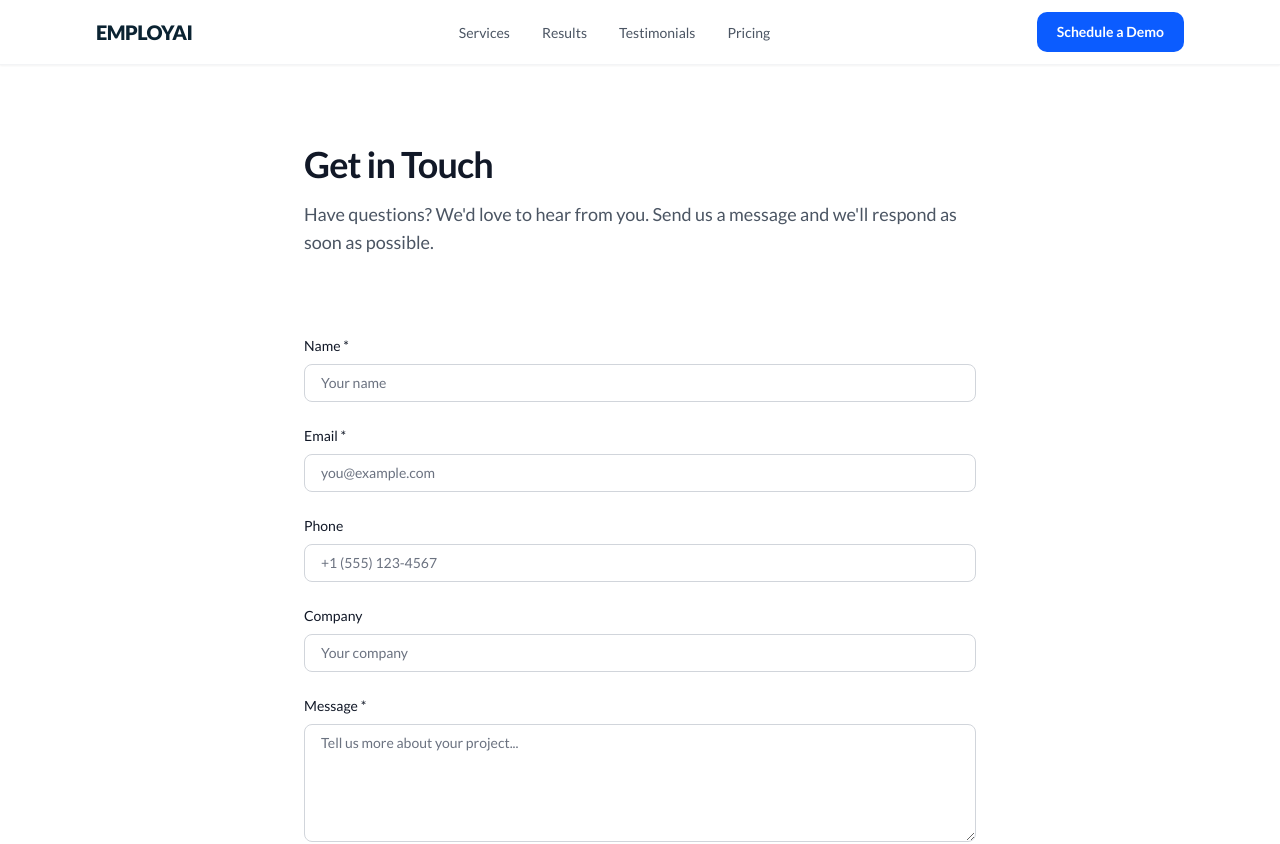
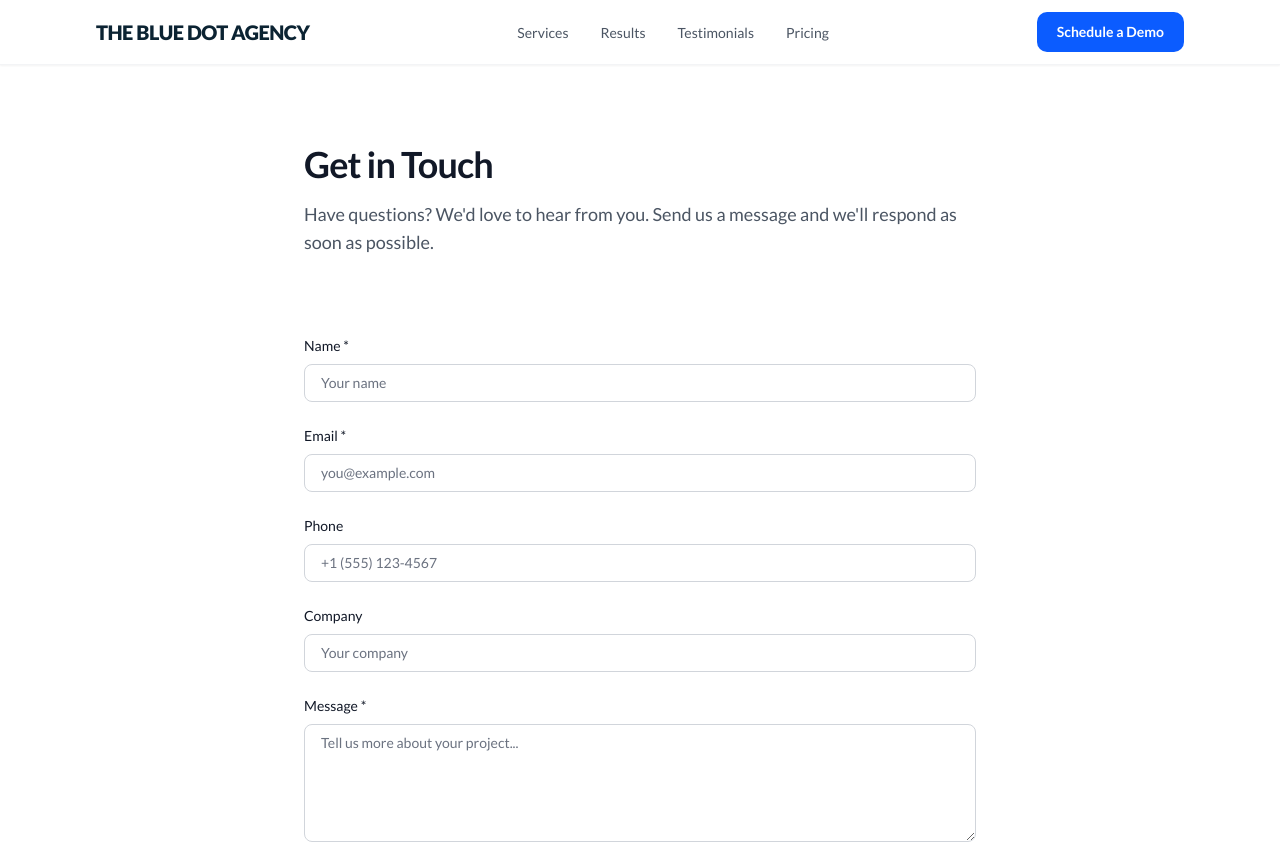
Before and after one commit to employaibot/EmployAI, a Next.js app: page /contact in a window 1280 px wide. Shown: the top 844 px of the page. Built offline with nearby package versions, Linux system fonts and the light colour scheme; no server answers.

Commit message:
feat: rebrand EmployAI to The Blue Dot Agency

```diff
--- a/app/layout.tsx
+++ b/app/layout.tsx
@@ -19,21 +19,21 @@ const plusJakartaSans = Plus_Jakarta_Sans({
 });
 
 export const metadata: Metadata = {
-  title: "EmployAI | Done-For-You AI Marketing for Growing Businesses",
+  title: "The Blue Dot Agency | Done-For-You AI Marketing for Growing Businesses",
   description:
-    "EmployAI helps businesses grow with done-for-you AI powered marketing - from automation and social media to custom creative strategy.",
+    "The Blue Dot Agency helps businesses grow with done-for-you AI powered marketing - from automation and social media to custom creative strategy.",
   openGraph: {
-    title: "EmployAI | Done-For-You AI Marketing for Growing Businesses",
+    title: "The Blue Dot Agency | Done-For-You AI Marketing for Growing Businesses",
     description:
-      "EmployAI helps businesses grow with done-for-you AI powered marketing - from automation and social media to custom creative strategy.",
+      "The Blue Dot Agency helps businesses grow with done-for-you AI powered marketing - from automation and social media to custom creative strategy.",
     url: process.env.NEXT_PUBLIC_SITE_URL || "https://employ-ai.com",
     type: "website",
   },
   twitter: {
     card: "summary_large_image",
-    title: "EmployAI | Done-For-You AI Marketing for Growing Businesses",
+    title: "The Blue Dot Agency | Done-For-You AI Marketing for Growing Businesses",
     description:
-      "EmployAI helps businesses grow with done-for-you AI powered marketing - from automation and social media to custom creative strategy.",
+      "The Blue Dot Agency helps businesses grow with done-for-you AI powered marketing - from automation and social media to custom creative strategy.",
   },
 };
 
--- a/app/page.tsx
+++ b/app/page.tsx
@@ -10,7 +10,7 @@ export default function HomePage() {
   return (
     <main className="h-screen overflow-hidden">
       <HeroSection
-        brandName="EmployAI"
+        brandName="The Blue Dot Agency"
         brandNameClassName="text-white/90"
         title="30-minute strategy for your business."
         highlightText=""
--- a/lib/constants/copy.ts
+++ b/lib/constants/copy.ts
@@ -11,7 +11,7 @@ export const HERO_COPY = {
 } as const;
 
 export const NAV_COPY = {
-  brand: "EmployAI",
+  brand: "The Blue Dot Agency",
   links: [
     { label: "Services", href: "#services" },
     { label: "Results", href: "#results" },
@@ -59,7 +59,7 @@ export const TESTIMONIALS_COPY = {
   items: [
     {
       quote:
-        "EmployAI transformed our lead pipeline. We saw a 52% lift in qualified leads within six weeks.",
+        "The Blue Dot Agency transformed our lead pipeline. We saw a 52% lift in qualified leads within six weeks.",
       name: "Sarah Chen",
       title: "CMO, NovaBrand",
       avatar: "/avatars/sarah.png",
@@ -84,13 +84,13 @@ export const TESTIMONIALS_COPY = {
 export const CTA_COPY = {
   heading: "Ready to Scale Smarter?",
   subheading:
-    "Join 500+ brands leveraging EmployAI to dominate their market. Your automated future starts today.",
+    "Join 500+ brands leveraging The Blue Dot Agency to dominate their market. Your automated future starts today.",
   primaryCta: "Schedule a Demo",
   secondaryCta: "Contact Sales",
 } as const;
 
 export const FOOTER_COPY = {
-  brand: "EmployAI",
+  brand: "The Blue Dot Agency",
   tagline: "AI-Powered Marketing. Human Results.",
   columns: [
     {
@@ -105,7 +105,7 @@ export const FOOTER_COPY = {
   newsletterLabel: "Stay Updated",
   newsletterPlaceholder: "your@email.com",
   newsletterCta: "Join",
-  legal: "© 2026 EmployAI. All rights reserved.",
+  legal: "© 2026 The Blue Dot Agency. All rights reserved.",
   legalLinks: ["Privacy Policy", "Terms of Service", "Cookie Policy"],
 } as const;
 
@@ -113,7 +113,7 @@ export const FOOTER_COPY = {
 export const ABOUT_COPY = {
   heading: "We're Obsessed With Your Growth",
   subheading:
-    "EmployAI combines cutting-edge AI with proven marketing strategy to deliver real, measurable results for growing businesses.",
+    "The Blue Dot Agency combines cutting-edge AI with proven marketing strategy to deliver real, measurable results for growing businesses.",
   cards: [
     {
       title: "Who We Are",
```
